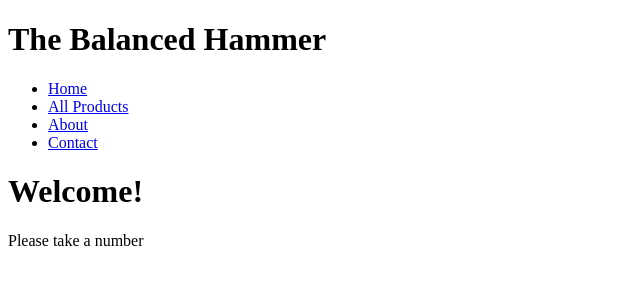
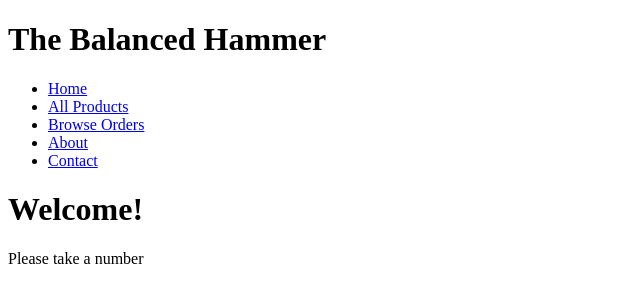
Before and after one commit to kyledhebert/RenPy, a Django app: page / in a window 1280 px wide. Shown: the top 303 px of the page, without its empty margins (0-640 px from the left). Run offline with Django 3.2, Linux system fonts and the light colour scheme.

Commit message:
can now view and browse orders by festival

```diff
--- a/products/templates/products/base.html
+++ b/products/templates/products/base.html
@@ -15,6 +15,7 @@
 			<ul>
 				<li><a href="{% url 'home' %}">Home</a></li>
 				<li><a href="{% url 'products:product_list_view' %}">All Products</a></li>
+				<li><a href="{% url 'products:orders_list_view' %}">Browse Orders</a></li>
 				<li><a href="{% url 'about' %}">About</a></li>
 				<li><a href="{% url 'contact' %}">Contact</a></li>
 			</ul>
--- a/products/urls.py
+++ b/products/urls.py
@@ -11,4 +11,9 @@ urlpatterns = [
 	url(r'^(?P<pk>[0-9]+)/$', views.ProductDetailView.as_view(), name='product_detail_view'),
 	url(r'^(?P<product_id>[0-9]+)/add_to_order/$',views.add_to_order,
 			name='add_to_order'),
+	# report urls
+	url(r'^reports/orders/$', views.browse_orders, name='orders_list_view'),
+	url(r'^reports/orders/(?P<festival>[0-9]+)/$', views.browse_orders,
+		name='orders_by_festival_list_view'),
+
 ]
--- a/products/views.py
+++ b/products/views.py
@@ -3,7 +3,7 @@ from django.http import HttpResponseRedirect
 from django.shortcuts import get_object_or_404, render
 from django.views import generic
 
-from .models import Order, OrderItem, Product
+from .models import Order, OrderItem, Product, Festival
 
 def index(request):
 	return render(request, 'products/index.html')
@@ -23,6 +23,23 @@ class ProductDetailView(generic.DetailView):
 	"""Generic DetailView for displaying indidual product detail page"""
 	model = Product
 	template_name = 'products/product_detail.html'
+
+
+def browse_orders(request, festival=None):
+	"""Returns a list of all orders, or orders from a specific festival"""
+	festival_list = Festival.objects.all()
+
+	if festival:
+		orders_list = Order.objects.filter(order_festival=festival)
+	else:
+		orders_list = Order.objects.all()
+
+	return render(request, 'products/orders.html', {
+		'festival_list': festival_list,
+		'orders_list': orders_list,
+		'festival': festival,
+		})
+
 
 
 def add_to_order(request, product_id):
```
Also changed, not shown: products/templates/products/orders.html (added, +32 -0 lines), db.sqlite3.
